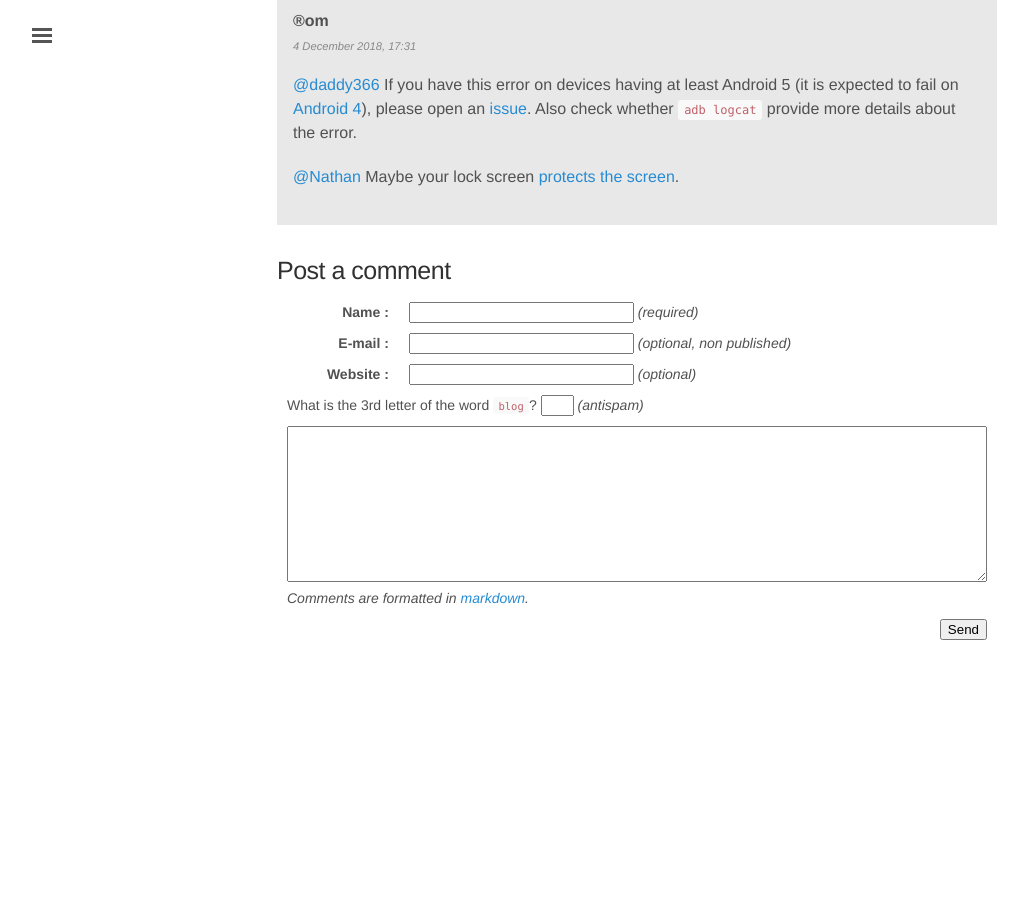
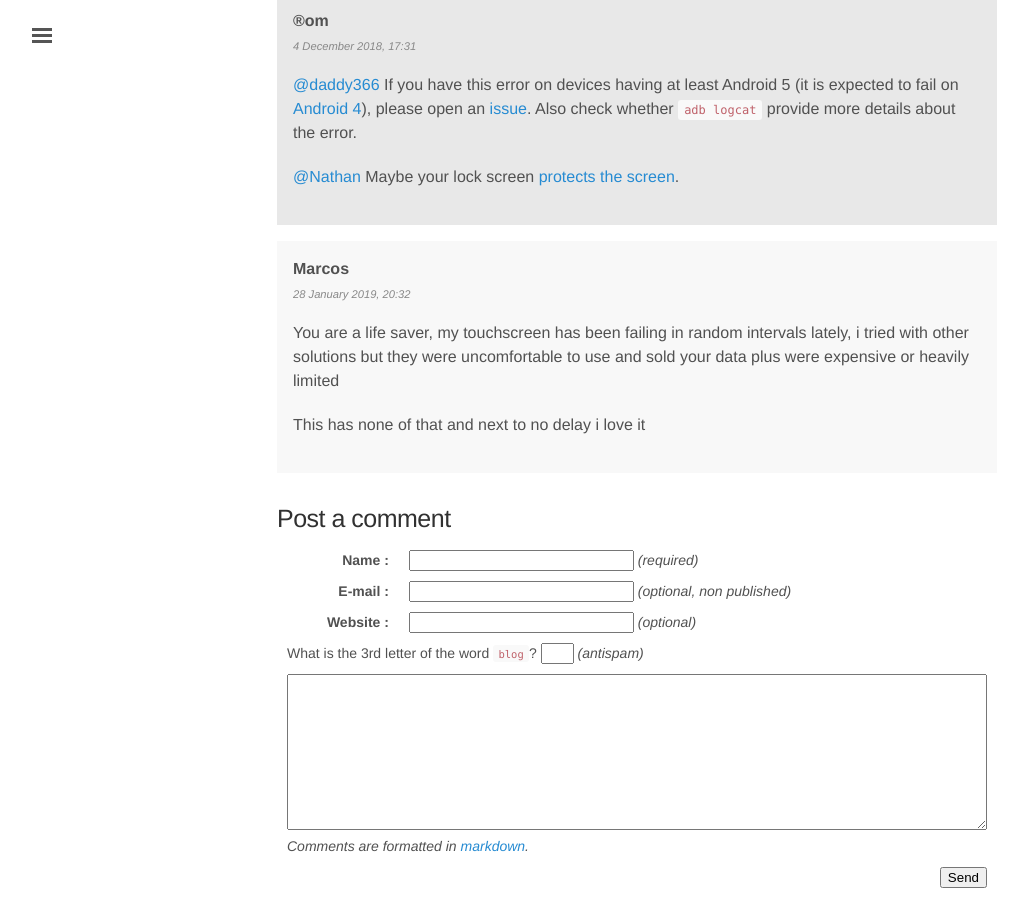
Before and after one commit to rom1v/blog.rom1v.com, a Jekyll site: the page built from _posts/2018-03-08-introducing-scrcpy.md, in a window 1280 px wide and 900 px high, scrolled down 24249 px. Shown: the whole window, without its empty margins (3-1031 px from the left). Built offline with Jekyll 4.4.1, drawn with Linux system fonts in a browser that asks for light colours; before the commit the page ends 24914 px from its top, so only the background shows below that.

Commit message:
Publish comment 60 for scrcpy

```diff
--- a/_data/comments-2018-03-introducing-scrcpy.yaml
+++ b/_data/comments-2018-03-introducing-scrcpy.yaml
@@ -623,3 +623,12 @@
     [@Nathan](#comment-58) Maybe your lock screen [protects the screen].
 
     [protects the screen]: https://github.com/Genymobile/scrcpy/blob/master/FAQ.md#i-get-a-black-screen-for-some-applications-like-silence
+- id: 60
+  author: Marcos
+  date: 2019-01-28 20:32:14+01:00
+  contents: |
+    You are a life saver, my touchscreen has been failing in random intervals
+    lately, i tried with other solutions but they were uncomfortable to use and
+    sold your data plus were expensive or heavily limited
+
+    This has none of that and next to no delay i love it
```
